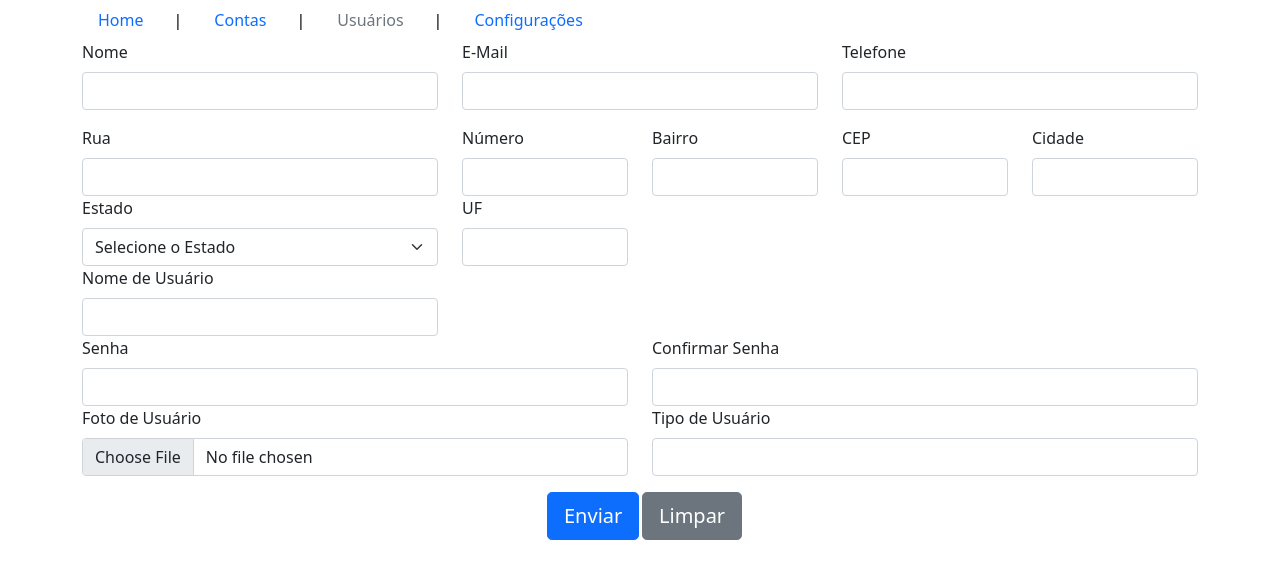
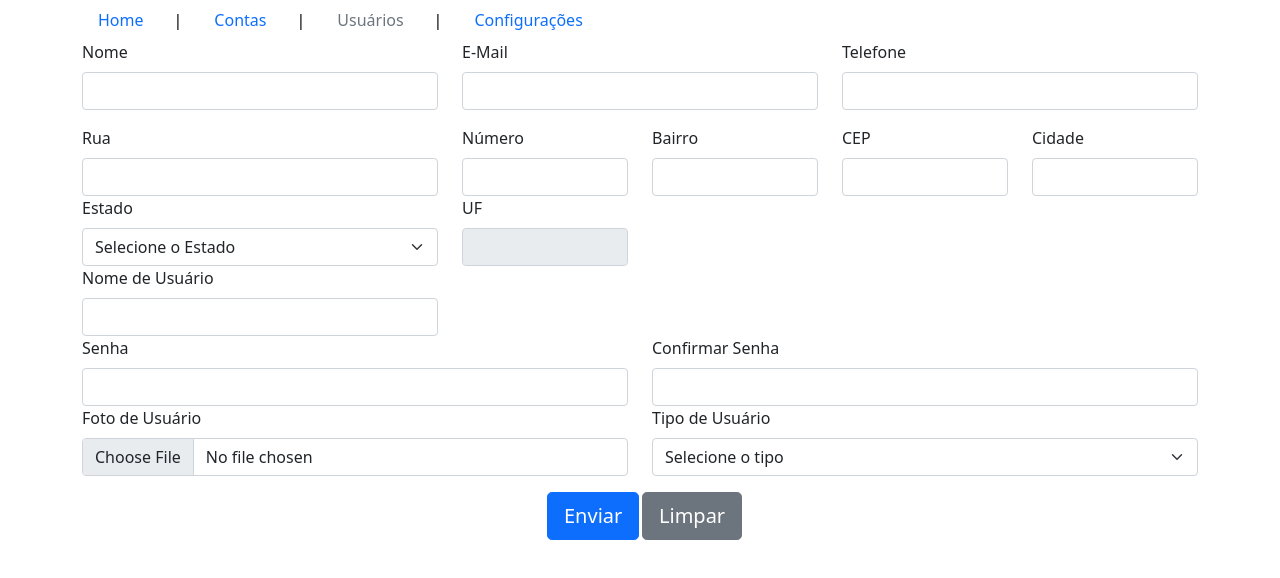
Before and after one commit to gabrielbf/bairro-seguro, a React (Create React App) app: page /UserForm in a window 1280 px wide. Shown: the top 578 px of the page. Built offline with nearby package versions, Linux system fonts and the light colour scheme.

Commit message:
Incluindo valor em selects para serem limpos quando clicar em botão Limpar em componente UserForm

```diff
--- a/src/components/UserForm/UserForm.js
+++ b/src/components/UserForm/UserForm.js
@@ -167,7 +167,7 @@ class UserForm extends React.Component {
           <div className='row'>
             <div className='col-4'>
               <label htmlFor='estado' className='form-label'>Estado</label>
-              <select className='form-select' id='estado' name='estado' onChange={this.handleChange}>
+              <select value={this.state.estado} className='form-select' id='estado' name='estado' onChange={this.handleChange}>
                 <option value=''>Selecione o Estado</option>
                 <option value='AC'>Acre</option>
                 <option value='AL'>Alagoas</option>
@@ -201,7 +201,7 @@ class UserForm extends React.Component {
             </div>
             <div className='col-2'>
               <label htmlFor='uf' className='form-label'>UF</label>
-              <input name='uf' className='form-control' type='text' value={this.state.uf} onChange={this.handleChange} />
+              <input name='uf' className='form-control' type='text' value={this.state.uf} onChange={this.handleChange} readOnly/>
             </div>
           </div>
           <div className='row'>
@@ -228,7 +228,11 @@ class UserForm extends React.Component {
             </div>
             <div className='col-6'>
               <label htmlFor='tipo' className='form-label'>Tipo de Usuário</label>
-              <input name='tipo' className='form-control' type='text' value={this.state.tipo} onChange={this.handleChange} />
+              <select value={this.state.tipo} className='form-select' id='tipo' name='tipo' onChange={this.handleChange}>
+                <option value=''>Selecione o tipo</option>
+                <option value='agente'>Agente</option>
+                <option value='administrador'>Administrador</option>
+              </select>
             </div>
           </div>
           <div className='row my-3'>
```
